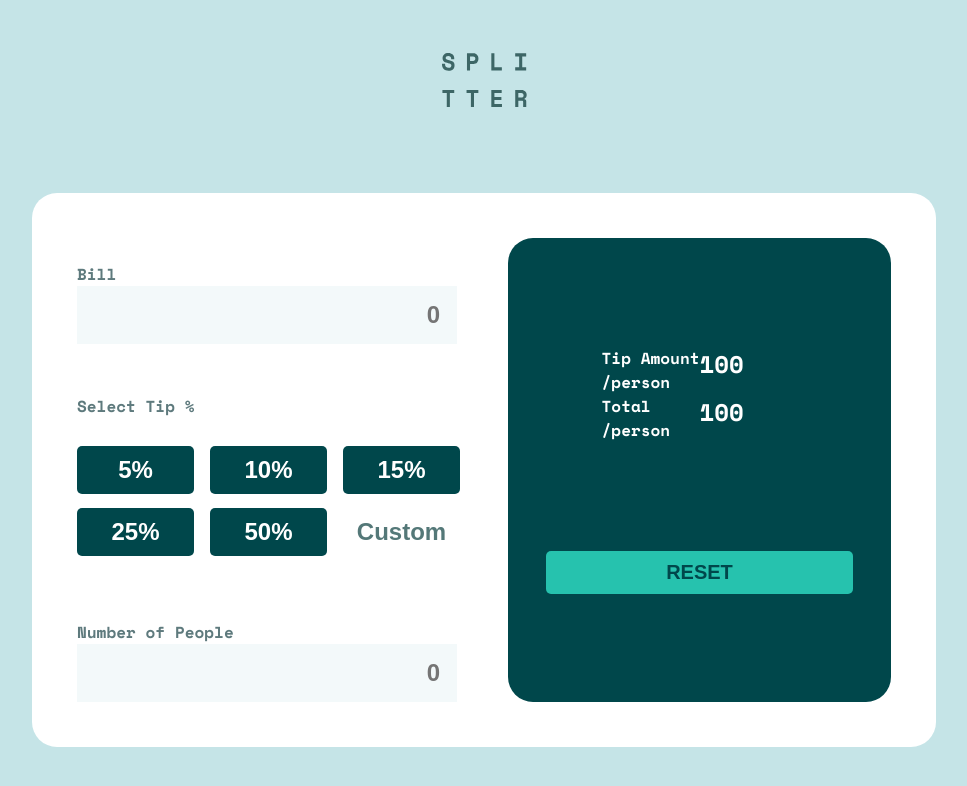
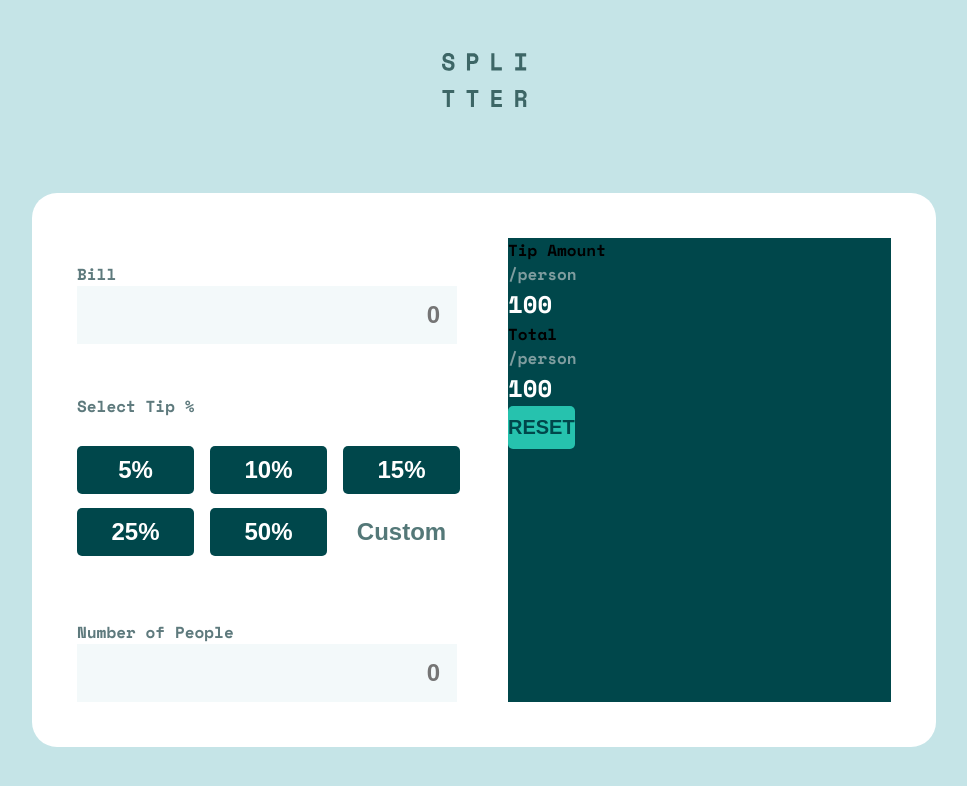
Before and after one commit to Th0rnike/tip-calculator-typescript, a React (Vite) app: page / in a window 1280 px wide. Shown: the top 786 px of the page, without its empty margins (156-1123 px from the left). Built offline with nearby package versions, Linux system fonts and the light colour scheme.

Commit message:
reset resultts styles

```diff
--- a/src/App.css
+++ b/src/App.css
@@ -151,23 +151,14 @@ input:hover{
     100% { transform: translateX(0); }
 }
 
-.results{
-    display: flex;
-    flex-direction: column;
-    justify-content: space-evenly;
-    align-items: center;
-    border-radius: 25px;
-}
-
-.grid-results{
-    display: grid;
-    grid-template-columns: repeat(2, 1fr);
-    grid-template-rows: repeat(2, 1fr);
-}
 
 .grid-results p,
 h2{
     color: white;
+}
+
+.per{
+    color: var(--per-color);
 }
 
 .reset{
@@ -178,8 +169,6 @@ h2{
     text-transform: uppercase;
     color: var(--button-color);
     border: none;
-    width: 80%;
-    text-align: center;
     border-radius: 5px;
 }
 
@@ -187,7 +176,3 @@ h2{
     cursor: pointer;
     background-color: var(--hover-color);
 }
-
-.per{
-    color: var(--per-color);
-}
--- a/src/App.tsx
+++ b/src/App.tsx
@@ -176,7 +176,6 @@ function App() {
           </div>
         </div>
         <div className="results">
-          <div className="grid-results">
           <div>
             <p>Tip Amount</p>
             <p className="per">/person</p>
@@ -191,7 +190,6 @@ function App() {
           <div>
             <h2>{bill && people ? totalPrice : ""}100</h2>
           </div>
-          </div>
           <button className="reset" onClick={reset}>
             reset
           </button>
```
Lines whose indentation alone changed are shown as unchanged.
